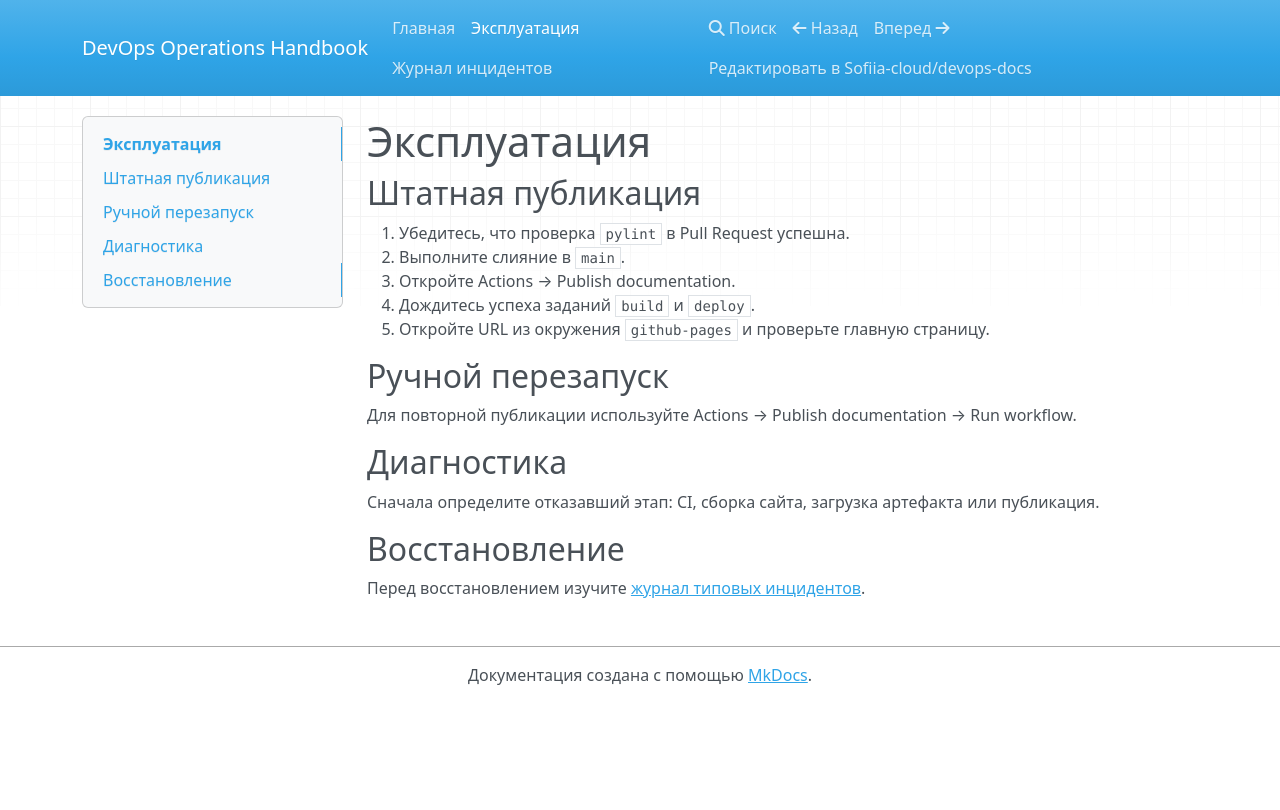
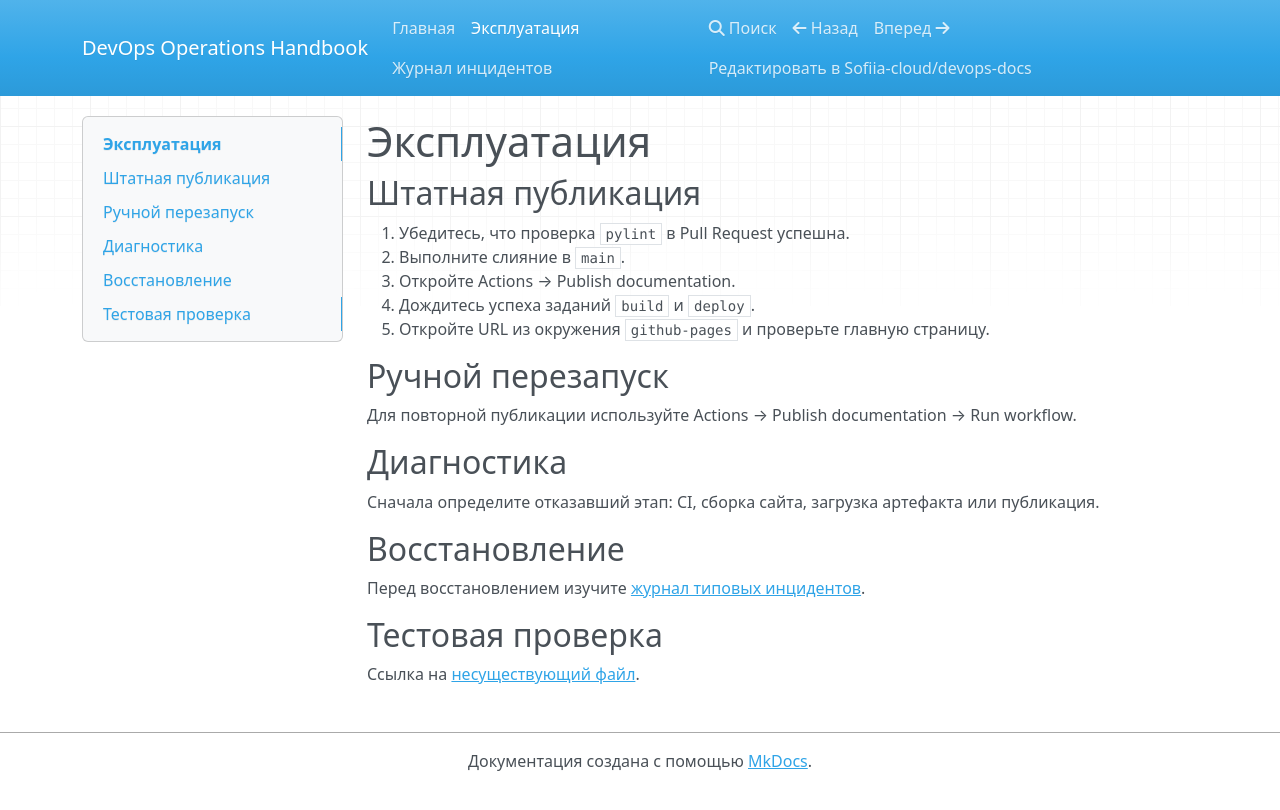
Before and after one commit to Sofiia-cloud/devops-docs, an MkDocs documentation site: the page built from docs/runbook.md, in a window 1280 px wide. Shown: the top 810 px of the page. Built offline with MkDocs 1.6.1, drawn with Linux system fonts in a browser that asks for light colours; nearby versions of some CDN libraries.

Commit message:
test: add broken link to check CI

```diff
--- a/docs/runbook.md
+++ b/docs/runbook.md
@@ -19,3 +19,7 @@
 ## Восстановление
 
 Перед восстановлением изучите [журнал типовых инцидентов](incidents.md).
+
+## Тестовая проверка
+
+Ссылка на [несуществующий файл](broken.md).
```
